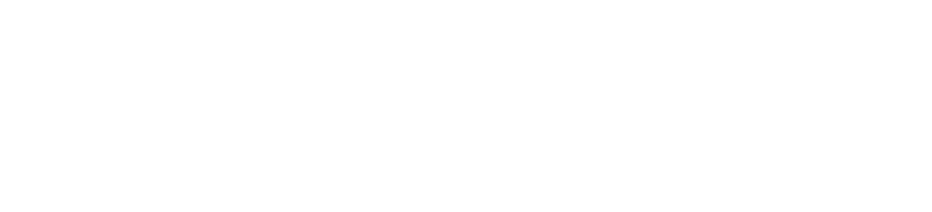
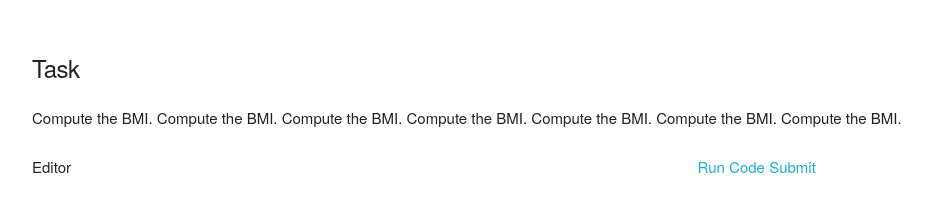
Before and after one commit to thomastiamlee/coding-exercise-generator, a website: page experiment/views/index.html in a window 1280 px wide. Shown: the whole page, without its empty margins (128-1060 px from the left). Drawn offline with Linux system fonts and the light colour scheme; files that its build step writes are made by us from their sources.

Commit message:
Added base components for the experiment page.

```diff
--- a/experiment/views/index.html
+++ b/experiment/views/index.html
@@ -1,13 +1,31 @@
 <html>
 	<head>
 		<title></title>
-		<link rel="stylesheet" href="resources/css/normalize.css" />
-		<link rel="stylesheet" href="resources/css/skeleton.css" />
-		<link rel="stylesheet" href="resources/css/experiment.css" />
+		<link rel="stylesheet" href="resource/css/normalize.css" />
+		<link rel="stylesheet" href="resource/css/skeleton.css" />
+		<link rel="stylesheet" href="resource/css/experiment.css" />
 	</head>
 	<body>
 		<div class="container" id="main-container">
-
+			<div class="row">
+				<div class="twelve columns">
+					<h5>Task</h5>
+				</div>
+			</div>
+			<div class="row">
+				<div class="twelve columns">
+					<p>Compute the BMI. Compute the BMI. Compute the BMI. Compute the BMI. Compute the BMI. Compute the BMI. Compute the BMI.</p>
+				</div>
+			</div>
+			<div class="row">
+				<div class="eight columns">
+					<p>Editor</p>
+				</div>
+				<div class="four columns">
+					<a>Run Code</a>
+					<a>Submit</a>
+				</div>
+			</div>
 		</div>
 	</body>
 </html>
```
